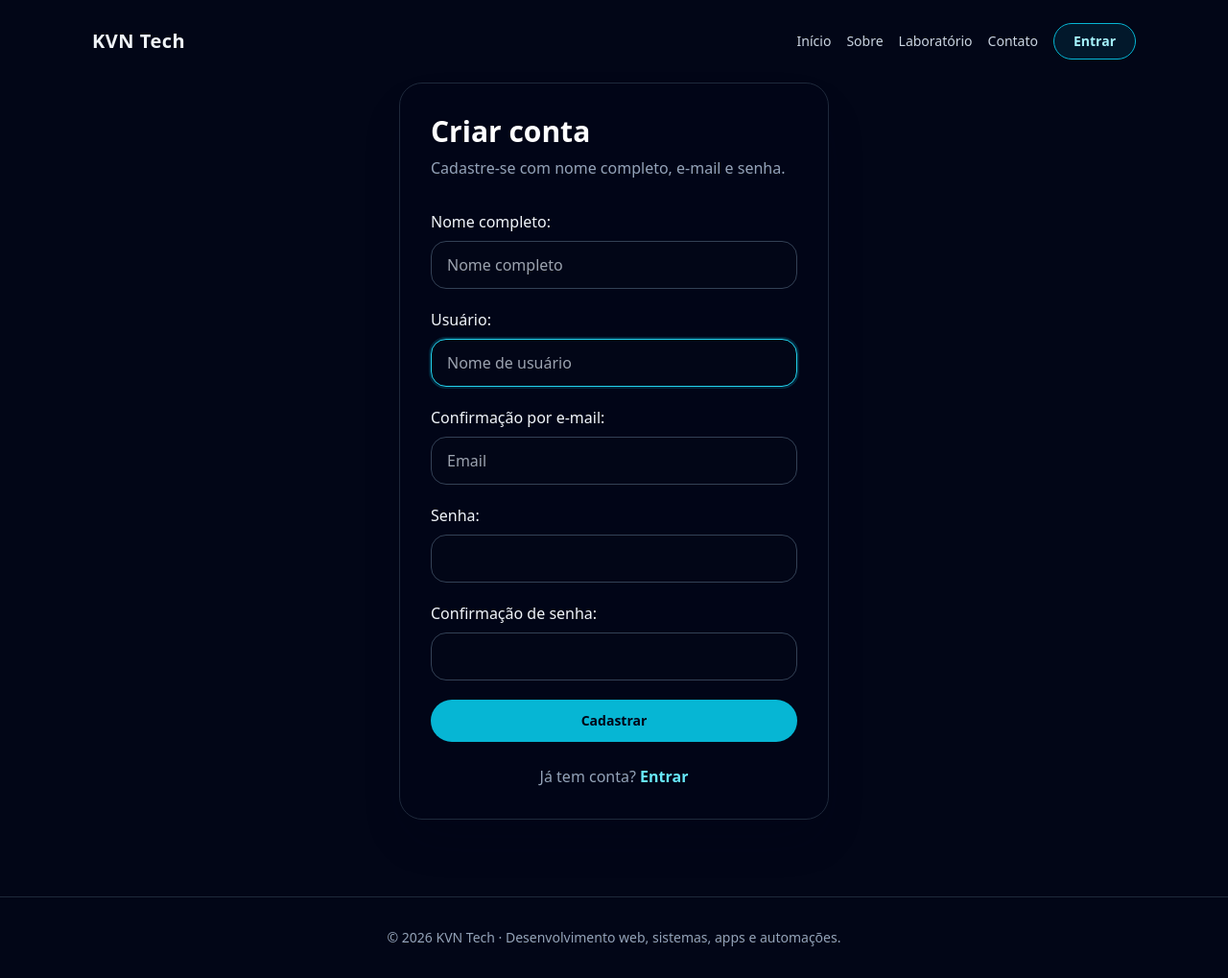
After one commit to joaopedrosandriterra-pixel/KVN-Tech, a Django app: page /cadastro/ in a window 1280 px wide. The commit adds this page. Shown: the whole page at 96% size. Run offline with Django 5.2, Linux system fonts and the light colour scheme; some libraries are stand-ins or nearby versions.

Commit message:
Email-config

```diff
--- /dev/null
+++ b/main/forms.py
@@ -0,0 +1,40 @@
+from django import forms
+from django.contrib.auth.forms import UserCreationForm
+from django.contrib.auth.models import User
+
+
+class SignUpForm(UserCreationForm):
+    full_name = forms.CharField(
+        label='Nome completo',
+        max_length=150,
+        required=True,
+        widget=forms.TextInput(attrs={'placeholder': 'Nome completo'}),
+    )
+    email = forms.EmailField(
+        label='Confirmação por e-mail',
+        required=True,
+        widget=forms.EmailInput(attrs={'placeholder': 'Email'}),
+    )
+
+    class Meta:
+        model = User
+        fields = ['full_name', 'username', 'email', 'password1', 'password2']
+        widgets = {
+            'username': forms.TextInput(attrs={'placeholder': 'Nome de usuário'}),
+            'password1': forms.PasswordInput(attrs={'placeholder': 'Senha'}),
+            'password2': forms.PasswordInput(attrs={'placeholder': 'Confirme a senha'}),
+        }
+
+    def clean_email(self):
+        email = self.cleaned_data.get('email')
+        if User.objects.filter(email=email).exists():
+            raise forms.ValidationError('Este e-mail já está em uso.')
+        return email
+
+    def save(self, commit=True):
+        user = super().save(commit=False)
+        user.email = self.cleaned_data['email']
+        user.first_name = self.cleaned_data['full_name']
+        if commit:
+            user.save()
+        return user
--- a/main/urls.py
+++ b/main/urls.py
@@ -1,9 +1,21 @@
 from django.urls import path
 
-from .views import about, home, laboratory
+from .views import (
+    about,
+    activate,
+    home,
+    laboratory,
+    login_view,
+    logout_view,
+    register,
+)
 
 urlpatterns = [
     path('', home, name='home'),
     path('sobre/', about, name='about'),
     path('laboratorio/', laboratory, name='laboratory'),
+    path('entrar/', login_view, name='login'),
+    path('sair/', logout_view, name='logout'),
+    path('cadastro/', register, name='signup'),
+    path('ativar/<uidb64>/<token>/', activate, name='activate'),
 ]
--- a/main/views.py
+++ b/main/views.py
@@ -1,4 +1,16 @@
-from django.shortcuts import render
+from django.conf import settings
+from django.contrib import messages
+from django.contrib.auth import authenticate, login, logout
+from django.contrib.auth.forms import AuthenticationForm
+from django.contrib.auth.models import User
+from django.contrib.auth.tokens import default_token_generator
+from django.core.mail import EmailMessage
+from django.shortcuts import redirect, render
+from django.template.loader import render_to_string
+from django.utils.encoding import force_bytes, force_str
+from django.utils.http import urlsafe_base64_decode, urlsafe_base64_encode
+
+from .forms import SignUpForm
 
 
 def home(request):
@@ -36,3 +48,88 @@ def about(request):
 
 def laboratory(request):
     return render(request, 'laboratory.html')
+
+
+def _apply_input_classes(form):
+    for field in form.visible_fields():
+        field.field.widget.attrs.update({
+            'class': 'mt-2 block w-full rounded-2xl border border-slate-700 bg-slate-950 px-4 py-3 text-slate-100 outline-none transition focus:border-cyan-400 focus:ring-2 focus:ring-cyan-500/20',
+            'autocomplete': 'off',
+        })
+
+
+def login_view(request):
+    if request.user.is_authenticated:
+        return redirect('home')
+
+    if request.method == 'POST':
+        form = AuthenticationForm(request, data=request.POST)
+        if form.is_valid():
+            login(request, form.get_user())
+            messages.success(request, 'Bem-vindo de volta!')
+            return redirect('home')
+    else:
+        form = AuthenticationForm(request)
+
+    _apply_input_classes(form)
+    return render(request, 'registration/login.html', {'form': form})
+
+
+def logout_view(request):
+    logout(request)
+    messages.success(request, 'Você saiu com sucesso.')
+    return redirect('home')
+
+
+def register(request):
+    if request.user.is_authenticated:
+        return redirect('home')
+
+    if request.method == 'POST':
+        form = SignUpForm(request.POST)
+        if form.is_valid():
+            user = form.save(commit=False)
+            user.is_active = False
+            user.save()
+            _send_activation_email(request, user)
+            return render(request, 'registration/activation_sent.html', {'email': user.email})
+    else:
+        form = SignUpForm()
+
+    _apply_input_classes(form)
+    return render(request, 'registration/signup.html', {'form': form})
+
+
+def activate(request, uidb64, token):
+    user = None
+    try:
+        uid = force_str(urlsafe_base64_decode(uidb64))
+        user = User.objects.get(pk=uid)
+    except (TypeError, ValueError, OverflowError, User.DoesNotExist):
+        user = None
+
+    if user is not None and default_token_generator.check_token(user, token):
+        user.is_active = True
+        user.save()
+        return render(request, 'registration/activation_complete.html')
+
+    return render(request, 'registration/activation_invalid.html')
+
+
+def _send_activation_email(request, user):
+    context = {
+        'user': user,
+        'domain': request.get_host(),
+        'uidb64': urlsafe_base64_encode(force_bytes(user.pk)),
+        'token': default_token_generator.make_token(user),
+        'protocol': request.scheme,
+    }
+    subject = 'Ative sua conta no KVN Tech'
+    message = render_to_string('registration/activation_email.html', context)
+    email = EmailMessage(
+        subject=subject,
+        body=message,
+        from_email=settings.DEFAULT_FROM_EMAIL,
+        to=[user.email],
+    )
+    email.send(fail_silently=False)
--- a/templates/base.html
+++ b/templates/base.html
@@ -1,3 +1,4 @@
+{% load static %}
 <!DOCTYPE html>
 <html lang="pt-br">
   <head>
@@ -5,17 +6,36 @@
     <meta name="viewport" content="width=device-width, initial-scale=1" />
     <title>{% block title %}KVN Tech{% endblock %}</title>
     <script src="https://cdn.tailwindcss.com"></script>
+    <link rel="stylesheet" href="{% static 'css/styles.css' %}" />
   </head>
   <body class="bg-slate-950 text-slate-100">
-    <header class="mx-auto flex max-w-6xl items-center justify-between px-6 py-6 lg:px-8">
+    <header class="mx-auto flex max-w-6xl flex-wrap items-center justify-between gap-4 px-6 py-6 lg:px-8">
       <a href="/" class="text-xl font-semibold tracking-wide">KVN Tech</a>
-      <nav class="flex gap-4 text-sm text-slate-300">
+      <nav class="flex flex-wrap items-center gap-4 text-sm text-slate-300">
         <a href="/" class="hover:text-cyan-400">Início</a>
         <a href="/sobre/" class="hover:text-cyan-400">Sobre</a>
         <a href="/laboratorio/" class="hover:text-cyan-400">Laboratório</a>
         <a href="/#contato" class="hover:text-cyan-400">Contato</a>
+        {% if request.user.is_authenticated %}
+          <span class="rounded-full border border-slate-700 bg-slate-900 px-4 py-2 text-slate-300">Olá, {{ request.user.get_full_name|default:request.user.username }}</span>
+          <a href="{% url 'logout' %}" class="rounded-full border border-slate-700 px-5 py-2 text-sm font-medium text-slate-100 hover:border-cyan-400 hover:text-cyan-300">Sair</a>
+        {% else %}
+          <a href="{% url 'login' %}" class="rounded-full border border-cyan-500 bg-cyan-500/10 px-5 py-2 text-sm font-semibold text-cyan-200 hover:bg-cyan-500/20">Entrar</a>
+        {% endif %}
       </nav>
     </header>
+
+    {% if messages %}
+      <div class="mx-auto max-w-6xl px-6 lg:px-8">
+        <div class="space-y-3 py-4">
+          {% for message in messages %}
+            <div class="rounded-2xl border px-4 py-3 text-sm {% if message.tags == 'success' %}border-emerald-500/30 bg-emerald-500/10 text-emerald-100{% else %}border-slate-700 bg-slate-900 text-slate-100{% endif %}">
+              {{ message }}
+            </div>
+          {% endfor %}
+        </div>
+      </div>
+    {% endif %}
 
     <main class="mx-auto flex max-w-6xl flex-col gap-20 px-6 pb-20 lg:px-8">
       {% block content %}{% endblock %}
--- /dev/null
+++ b/templates/registration/signup.html
@@ -0,0 +1,41 @@
+{% extends 'base.html' %}
+
+{% block title %}Cadastro | KVN Tech{% endblock %}
+
+{% block content %}
+<div class="mx-auto w-full max-w-md rounded-3xl border border-slate-800 bg-slate-950/80 p-8 shadow-2xl shadow-slate-950/20">
+  <h1 class="text-3xl font-semibold text-white">Criar conta</h1>
+  <p class="mt-2 text-slate-400">Cadastre-se com nome completo, e-mail e senha.</p>
+  <form method="post" class="mt-8 space-y-5">
+    {% csrf_token %}
+    {{ form.non_field_errors }}
+    <div>
+      {{ form.full_name.label_tag }}
+      {{ form.full_name }}
+      {{ form.full_name.errors }}
+    </div>
+    <div>
+      {{ form.username.label_tag }}
+      {{ form.username }}
+      {{ form.username.errors }}
+    </div>
+    <div>
+      {{ form.email.label_tag }}
+      {{ form.email }}
+      {{ form.email.errors }}
+    </div>
+    <div>
+      {{ form.password1.label_tag }}
+      {{ form.password1 }}
+      {{ form.password1.errors }}
+    </div>
+    <div>
+      {{ form.password2.label_tag }}
+      {{ form.password2 }}
+      {{ form.password2.errors }}
+    </div>
+    <button type="submit" class="mt-4 w-full rounded-full bg-cyan-500 px-5 py-3 text-sm font-semibold text-slate-950 transition hover:bg-cyan-400">Cadastrar</button>
+  </form>
+  <p class="mt-6 text-center text-slate-400">Já tem conta? <a href="{% url 'login' %}" class="font-semibold text-cyan-300 hover:text-cyan-200">Entrar</a></p>
+</div>
+{% endblock %}
--- /dev/null
+++ b/theme/static/css/styles.css
@@ -0,0 +1,29 @@
+/* Estilos básicos para o site */
+:root {
+  color-scheme: dark;
+  color: #cbd5e1;
+}
+
+body {
+  background-color: #0f172a;
+  color: #cbd5e1;
+}
+
+a {
+  text-decoration: none;
+}
+
+button,
+input,
+select,
+textarea {
+  font: inherit;
+}
+
+.rounded-full {
+  border-radius: 9999px;
+}
+
+.rounded-3xl {
+  border-radius: 1.5rem;
+}
```
Also changed, not shown: kvntech/settings.py (+12 -1 lines), templates/index.html (+4 -4 lines), templates/registration/activation_complete.html (added, +10 -0 lines), templates/registration/activation_email.html (added, +12 -0 lines), templates/registration/activation_invalid.html (added, +11 -0 lines), templates/registration/activation_sent.html (added, +10 -0 lines), templates/registration/login.html (added, +26 -0 lines).
